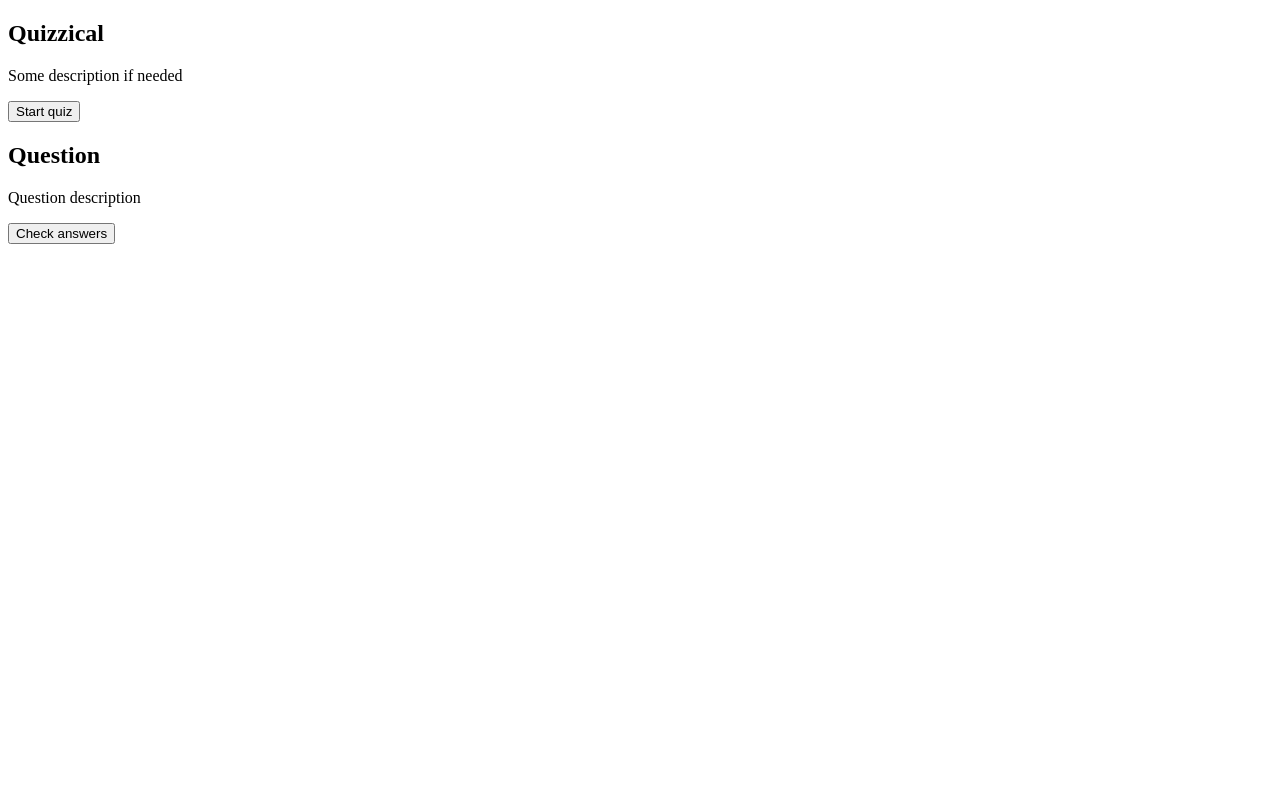
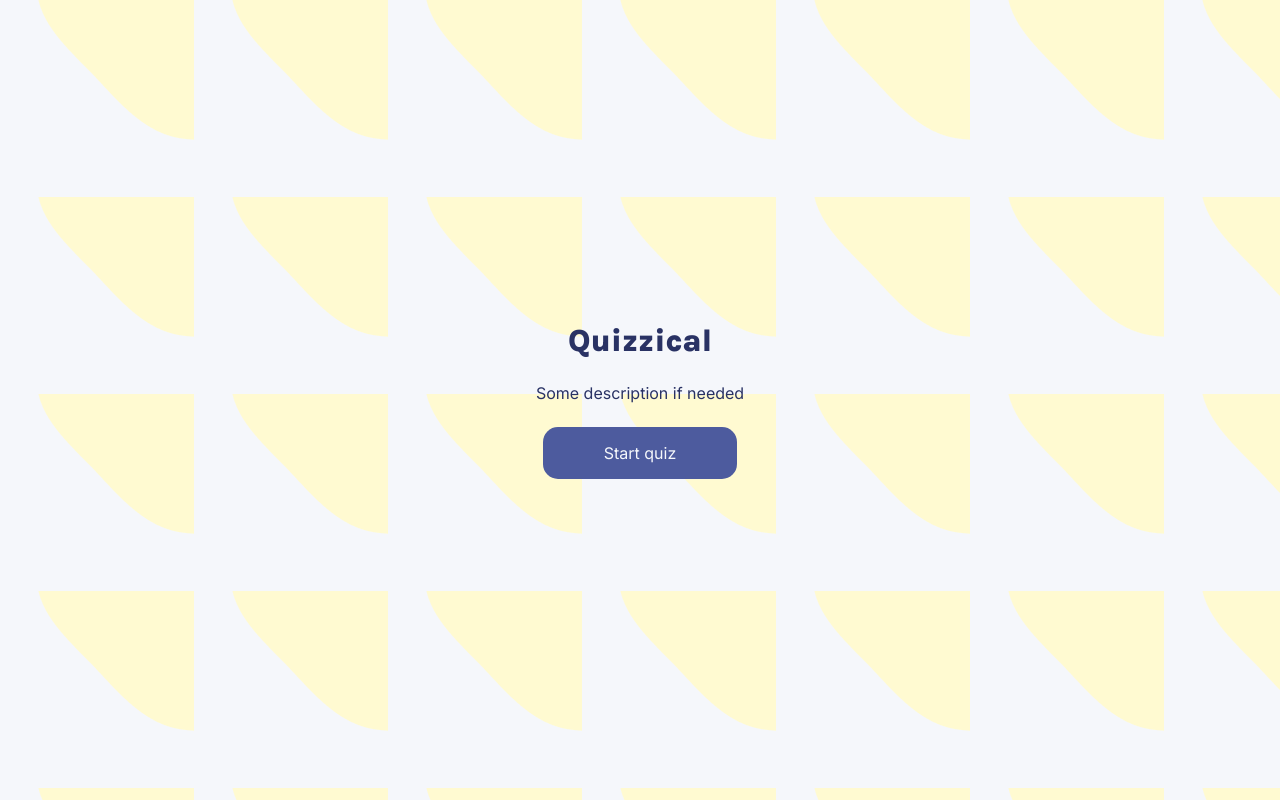
Before and after one commit to Liene31/react-quizzical, a React (Vite) app: page / in a window 1280 px wide. Built offline with nearby package versions, Linux system fonts and the light colour scheme.

Commit message:
add start page

```diff
--- a/index.html
+++ b/index.html
@@ -2,8 +2,14 @@
 <html lang="en">
   <head>
     <meta charset="UTF-8" />
-    <link rel="icon" type="image/svg+xml" href="/vite.svg" />
     <meta name="viewport" content="width=device-width, initial-scale=1.0" />
+    <!-- Google Fonts -->
+    <link rel="preconnect" href="https://fonts.googleapis.com" />
+    <link rel="preconnect" href="https://fonts.gstatic.com" crossorigin />
+    <link
+      href="https://fonts.googleapis.com/css2?family=Inter:ital,opsz,wght@0,14..32,100..900;1,14..32,100..900&family=Karla:ital,wght@0,200..800;1,200..800&display=swap"
+      rel="stylesheet"
+    />
     <title>react-quizzical</title>
   </head>
   <body>
--- a/src/App.jsx
+++ b/src/App.jsx
@@ -1,21 +1,27 @@
 import { useState } from "react";
+import { GamePlay } from "./GamePlay";
 
 //If btn is clicked, the boolean switch to true,
 //The start page closed and game page opens
 
 function App() {
+  // State variables
+  const [switchPage, setSwitchPage] = useState(false);
+
+  //Button - navigates to gamePlay and closes the start page
+  function startGame() {
+    setSwitchPage(true);
+  }
   return (
     <main>
-      <section className="start-page">
-        <h1>Quizzical</h1>
-        <p>Some description if needed</p>
-        <button>Start quiz</button>
-      </section>
-      <section className="quiz-page">
-        <h2>Question</h2>
-        <p>Question description</p>
-        <button>Check answers</button>
-      </section>
+      {!switchPage && (
+        <section className="start-page">
+          <h1>Quizzical</h1>
+          <p>Some description if needed</p>
+          <button onClick={startGame}>Start quiz</button>
+        </section>
+      )}
+      {switchPage && <GamePlay />}
     </main>
   );
 }
--- /dev/null
+++ b/src/GamePlay.jsx
@@ -0,0 +1,9 @@
+export const GamePlay = () => {
+  return (
+    <section className="game-play">
+      <h2>Question</h2>
+      <p>Question description</p>
+      <button>Check answers</button>
+    </section>
+  );
+};
--- a/src/index.css
+++ b/src/index.css
@@ -0,0 +1,57 @@
+* {
+  box-sizing: border-box;
+  margin: 0;
+  padding: 0;
+}
+
+main {
+  display: flex;
+  flex-direction: column;
+  justify-content: center;
+  height: 100vh;
+  background-color: #f5f7fb;
+  color: #293264;
+  font-family: "Inter", sans-serif;
+  background-image: url(../src/assets/blobs-yellow.png);
+}
+
+section {
+  display: flex;
+  flex-direction: column;
+  align-items: center;
+  gap: 1.5rem;
+}
+
+section.start-page h1 {
+  font-family: "Karla", sans-serif;
+  font-size: 1.95rem;
+  font-weight: 800;
+}
+
+section.start-page p {
+  font-size: 1rem;
+  font-weight: normal;
+}
+
+section.start-page button {
+  background-color: #4d5b9e;
+  color: #f5f7fb;
+  border: none;
+  border-radius: 15px;
+  font-size: 1rem;
+  font-family: inherit;
+  padding: 1rem 3.8rem;
+  cursor: pointer;
+}
+
+/* font-family: "Karla", sans-serif;
+  font-optical-sizing: auto;
+  font-weight: <weight> 200-800;
+  font-style: normal; */
+
+/* font-family: "Inter", sans-serif;
+  font-optical-sizing: auto;
+  font-weight: <weight>100-900;
+  font-style: normal; */
+
+/* 193 52 */
```
Also changed, not shown: src/assets/blobs-purple.png (added), src/assets/blobs-yellow.png (added).
